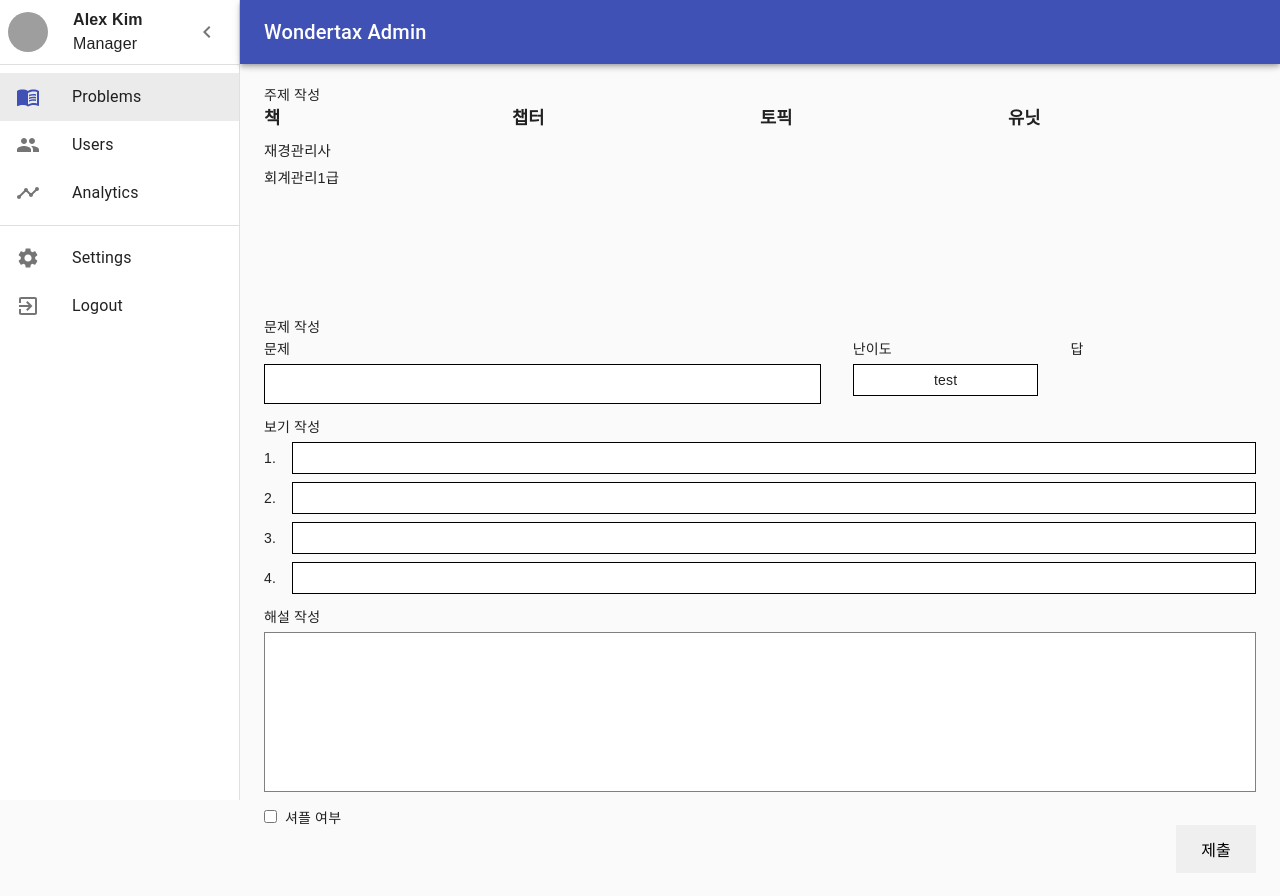
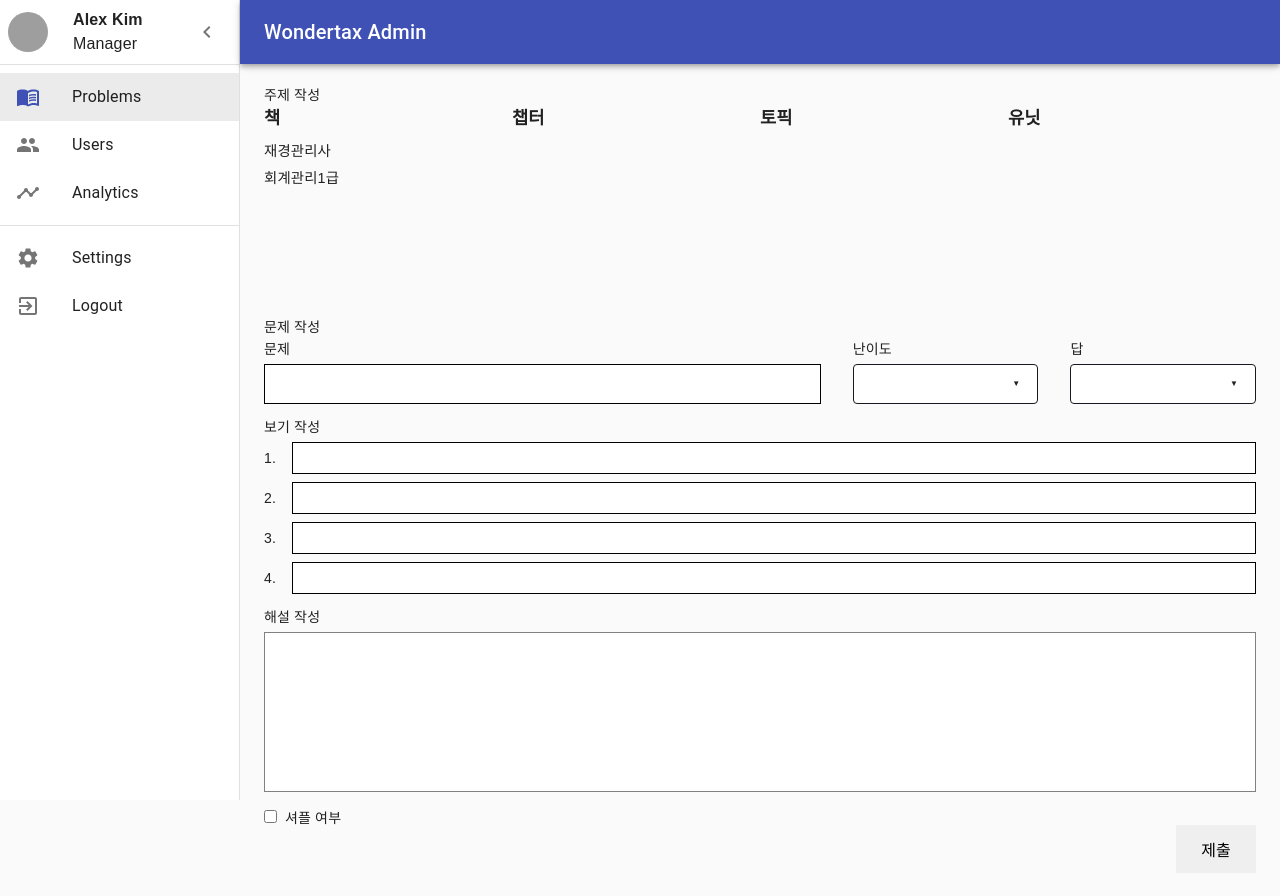
Before and after one commit to kkimsuhyeon/wondertax_backoffice, a React (Create React App) app: page /admin/problems/basic/regist in a window 1280 px wide. Shown: the top 896 px of the page. Built offline with nearby package versions, Linux system fonts and the light colour scheme; grey boxes are pictures that could not be loaded.

Commit message:
Dropbox 수정중...

```diff
--- a/src/components/Layout.tsx
+++ b/src/components/Layout.tsx
@@ -109,7 +109,6 @@ export default function Layout({ children }: { children: React.ReactNode }) {
 
   // handle selected
   const selected = location.pathname.split('/')[1];
-  console.log(selected);
 
   const handleDrawerOpen = () => {
     setOpen(true);
--- a/src/components/common/DropBox.tsx
+++ b/src/components/common/DropBox.tsx
@@ -1,128 +1,140 @@
-import React, { useState, useMemo, useCallback, useEffect } from 'react';
+import React, { useState, useMemo, useCallback } from 'react';
 import styled, { css } from 'styled-components';
 
-interface Wrapper {
+export interface DataType {
+  name: string;
+  value: string;
+}
+
+interface WrapperProps {
   width?: string;
+  height?: string;
   margin?: string;
   disabled?: boolean;
   selected?: string;
-  height?: string;
-  count?: number;
 }
 
-export interface DataType {
-  name: string;
-  value: string | number;
+export interface PropTypes extends Omit<WrapperProps, 'selected'> {
+  onChange: (value: DataType) => void;
+  list: Array<DataType>;
+  placeholder?: string;
+  value: string;
+  height?: string;
+  count?: string;
+  className?: string;
 }
 
-export interface PropTypes {
-  disabled?: boolean;
-  height?: string;
-  placeHolder?: string;
-  count?: number;
-  list: Array<DataType>;
-}
+const Wrapper = styled.div<WrapperProps>`
+  ${({ ...props }) =>
+    css`
+      user-select: none;
+      cursor: pointer;
+      position: relative;
+      width: ${props.width ?? `100%`};
+      ${props.margin && `margin: ${props.margin};`}
+      background-color: white;
+      border-radius: 4px;
+      font-size: 14px;
+      & > div > div:first-child {
+        ${!props.selected && `color: #E1E1E1;`}
+      }
+      & li {
+        padding: 0 10px;
+        width: 100%;
+        height: 2.5rem;
+        line-height: 2.5rem;
+        cursor: pointer;
+        &[data-value='${props.selected}'] {
+          background-color: '#EF9CAC';
+        }
+        &:hover {
+          background-color: '#EF9CAC';
+        }
+      }
+      ${props.disabled &&
+      css`
+        cursor: not-allowed;
+        background-color: '#EF9CAC';
+      `}
+    `}
+  &:focus {
+    outline: none;
+  }
+`;
 
-function DropBox({ disabled, height, placeHolder, list, count }: PropTypes) {
+const Selector = styled.div<{ height?: string }>`
+  ${({ height }) => css`
+    height: ${height ?? `52px`};
+    display: flex;
+    align-items: center;
+    justify-content: space-between;
+    border: 1px solid #16191d;
+    border-radius: 4px;
+    padding: 0px 17px;
+    @media screen and (max-width: 500px) {
+      font-size: 14px;
+      height: ${height ?? '46px'};
+    }
+  `}
+`;
+
+const List = styled.ul<{ open?: boolean; count?: string }>`
+  ${({ open, count = '4' }) => css`
+    ${!open && `display: none;`}
+    overflow-y: auto;
+    position: absolute;
+    width: 100%;
+    border: 1px solid #16191d;
+    border-top: 0;
+    height: ${`${Number(count) * 2.5}rem`};
+    background-color: #fff;
+    &::-webkit-scrollbar {
+      width: 0.3rem;
+      background: rgba(0, 0, 0, 0.05);
+      &-thumb {
+        background-color: '#AAAAAA';
+        border-radius: 5px;
+      }
+    }
+  `}
+`;
+
+function DropBox({ width, margin, height, onChange, disabled, list, placeholder, value, count }: PropTypes) {
   const [isOpen, setOpen] = useState(false);
-  const [{ name, value }, setData] = useState<DataType>({ name: '', value: '' });
 
-  const handleClose = useCallback(() => {
-    setOpen(false);
-  }, []);
+  const toggleOpen = useCallback(() => {
+    if (!disabled) setOpen((prev) => !prev);
+  }, [disabled]);
 
-  const handleToggle = useCallback(() => {
-    setOpen((prev) => !prev);
-  }, []);
+  const handleClick = useCallback(
+    ({ name, value }: DataType) => {
+      onChange({ name, value });
+      setOpen(false);
+    },
+    [onChange]
+  );
 
-  const handleData = useCallback(({ name, value }: { name: string; value: string | number }) => {
-    setData({ name: name, value: value });
-  }, []);
+  const selectedName = useMemo(() => list.find((item) => item.value === value)?.name ?? placeholder, [list, value, placeholder]);
 
-  const makeList = useMemo(() => {
-    return list.map((item) => (
-      <li key={item.value} data-value={item.value} onClick={() => handleData({ name: item.name, value: item.value })}>
-        {item.name}
-      </li>
-    ));
-  }, [list, handleData]);
-
-  useEffect(() => {
-    if (placeHolder) setData({ name: placeHolder, value: '' });
-  }, [placeHolder]);
-
+  const makeList = useMemo(
+    () =>
+      list.map(({ name, value }) => (
+        <li key={value} data-value={value} onClick={() => handleClick({ name, value })}>
+          {name}
+        </li>
+      )),
+    [handleClick, list]
+  );
   return (
-    <Wrapper onClick={handleToggle} tabIndex={0} onBlur={handleClose} disabled={disabled} height={height}>
-      <Selector>{name}</Selector>
-      <List open={isOpen} count={count} value={value}>
+    <Wrapper width={width} margin={margin} disabled={disabled} selected={value} tabIndex={0} onBlur={() => setOpen(false)}>
+      <Selector height={height} onClick={toggleOpen}>
+        <div>{selectedName}</div>
+        <div style={{ fontSize: '0.5rem' }}>{isOpen ? '▲' : '▼'}</div>
+      </Selector>
+      <List open={isOpen} count={count}>
         {makeList}
       </List>
     </Wrapper>
   );
 }
-
 export default DropBox;
-
-const Selector = styled.div<{ height?: string }>`
-  border: 1px solid black;
-  height: 100%;
-  display: flex;
-  align-items: center;
-  justify-content: center;
-`;
-
-const List = styled.ul<{ open?: boolean; count?: number; value?: string | number }>`
-  ${({ open, count = 4, value }) => css`
-    ${!open && `display: none;`}
-    overflow-y: overlay;
-    position: absolute;
-    z-index: 1;
-    width: 100%;
-    text-align: center;
-    border: 1px solid black;
-    border-top: 0;
-    height: ${count === 1 ? '2.55rem' : `${2.52 * count}rem`};
-
-    & > li {
-      height: 2.5rem;
-      line-height: 2.5rem;
-      cursor: pointer;
-
-      &[data-value='${value}'] {
-        background-color: wheat;
-      }
-
-      &:hover {
-        background-color: pink;
-      }
-    }
-  `}
-`;
-
-const Wrapper = styled.div<Wrapper>`
-  ${({ width, margin, disabled, height, theme }) => {
-    if (disabled)
-      return css`
-        pointer-events: none;
-        background-color: ${theme.whiteGray};
-      `;
-    return css`
-      position: relative;
-      width: ${width ?? '100%'};
-      ${margin && `margin: ${margin};`}
-      background-color: white;
-      height: ${height ?? `2.5rem`};
-      &:focus {
-        outline: none;
-        text-decoration: none;
-      }
-
-      & > ${Selector} {
-      }
-
-      & > ${List} {
-        top: ${height ?? `2.5rem`};
-      }
-    `;
-  }}
-`;
--- a/src/components/question/BasicTitleForm.tsx
+++ b/src/components/question/BasicTitleForm.tsx
@@ -1,8 +1,7 @@
 import React, { useCallback } from 'react';
 import styled, { CSSProperties } from 'styled-components';
 
-// import DropBox, { PropTypes as DropBoxPropTypes } from 'components/common/DropBox';
-import DropBox from 'components/common/DropBox';
+import DropBox, { PropTypes as DropBoxPropTypes } from 'components/common/DropBox';
 
 interface Values {
   title: string;
@@ -20,19 +19,19 @@ function TitleForm({ onChanges, values }: PropTypes) {
     onChanges({ title: e.target.value });
   };
 
-  // const handleDifficultChanges = useCallback<DropBoxPropTypes['onChange']>(
-  //   ({ value }) => {
-  //     onChanges({ difficult: value });
-  //   },
-  //   [onChanges]
-  // );
+  const handleDifficultChanges = useCallback<DropBoxPropTypes['onChange']>(
+    ({ value }) => {
+      onChanges({ difficult: value });
+    },
+    [onChanges]
+  );
 
-  // const handleAnswerChanges = useCallback<DropBoxPropTypes['onChange']>(
-  //   ({ value }) => {
-  //     onChanges({ answer: value });
-  //   },
-  //   [onChanges]
-  // );
+  const handleAnswerChanges = useCallback<DropBoxPropTypes['onChange']>(
+    ({ value }) => {
+      onChanges({ answer: value });
+    },
+    [onChanges]
+  );
 
   const { answer, difficult, title } = values;
 
@@ -45,16 +44,6 @@ function TitleForm({ onChanges, values }: PropTypes) {
       <Div flex='1'>
         <Text>난이도</Text>
         <DropBox
-          placeHolder='test'
-          height='2rem'
-          count={3}
-          list={[
-            { name: '상', value: 'advanced' },
-            { name: '중', value: 'intermediate' },
-            { name: '하', value: 'basic' },
-          ]}
-        />
-        {/* <DropBox
           value={difficult}
           height='2.5rem'
           list={[
@@ -64,11 +53,11 @@ function TitleForm({ onChanges, values }: PropTypes) {
           ]}
           onChange={handleDifficultChanges}
           count='3'
-        /> */}
+        />
       </Div>
       <Div flex='1'>
         <Text>답</Text>
-        {/* <DropBox
+        <DropBox
           value={answer}
           height='2.5rem'
           list={[
@@ -79,7 +68,7 @@ function TitleForm({ onChanges, values }: PropTypes) {
           ]}
           onChange={handleAnswerChanges}
           count='4'
-        /> */}
+        />
       </Div>
     </Wrapper>
   );
```
